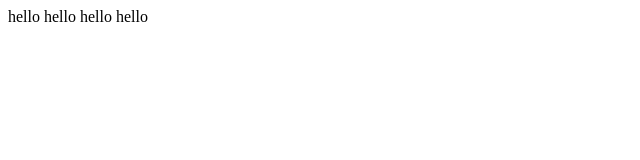
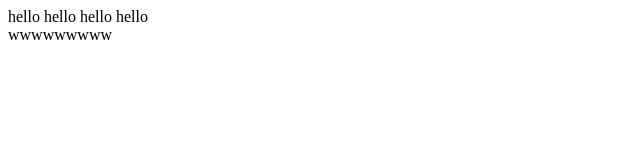
Before and after one commit to 01grx/01grx, a plain HTML site: page index.html in a window 1280 px wide. Shown: the full height of the page, 0-640 px from the left. Drawn offline with Linux system fonts and the light colour scheme.

Commit message:
又一次提交

```diff
--- a/index.html
+++ b/index.html
@@ -6,5 +6,6 @@
 	</head>
 	<body>
 		<div>hello hello hello hello</div>
+		wwwwwwwww
 	</body>
 </html>
```
